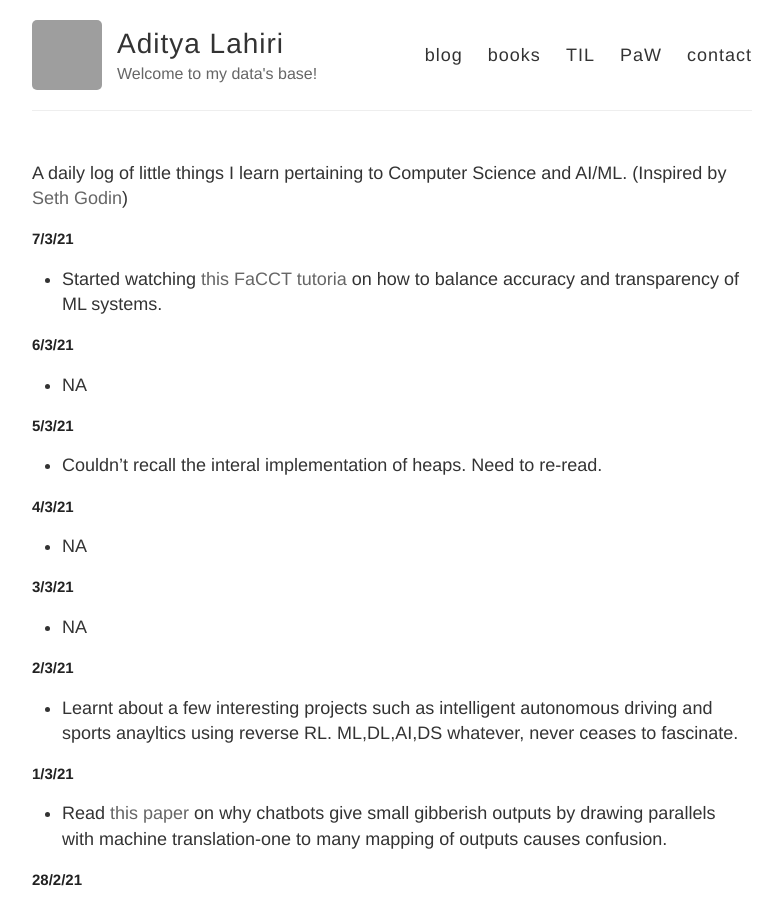
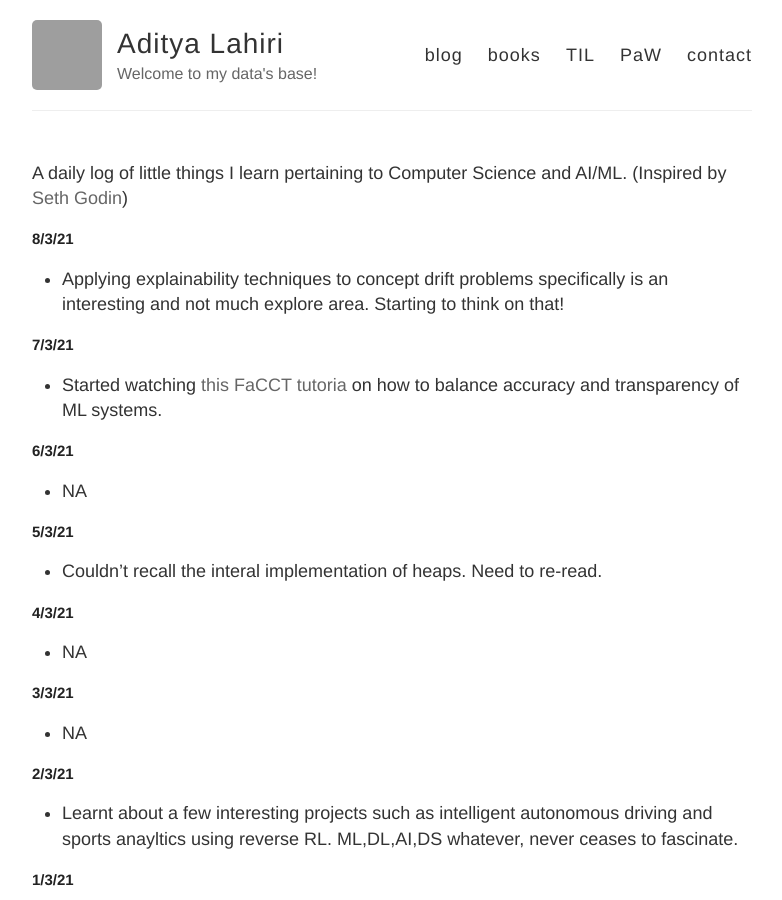
Before and after one commit to adityalahiri/adityalahiri.github.io, a Jekyll site: the page built from TIL.md, in a window 1280 px wide and 900 px high. Shown: the whole window, without its empty margins (248-1030 px from the left). Built offline with Jekyll 4.4.1, drawn with Linux system fonts in a browser that asks for light colours; our own code applies the rules of GitHub Pages for plain Markdown files; grey boxes are pictures that could not be loaded.

Commit message:
Update for 8/3

```diff
--- a/TIL.md
+++ b/TIL.md
@@ -1,5 +1,9 @@
 A daily log of little things I learn pertaining to Computer Science and AI/ML.
 (Inspired by [Seth Godin](https://seths.blog/))
+
+## 8/3/21
+
+* Applying explainability techniques to concept drift problems specifically is an interesting and not much explore area. Starting to think on that!
 
 ## 7/3/21
 
```
